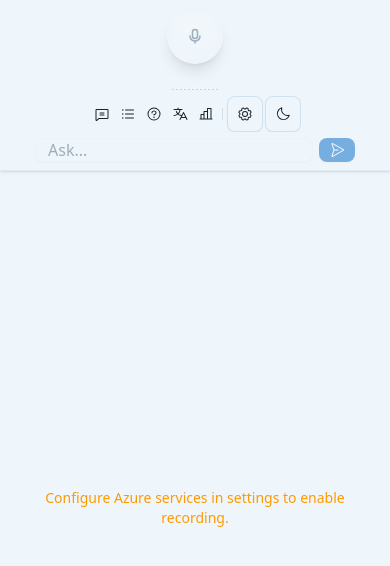
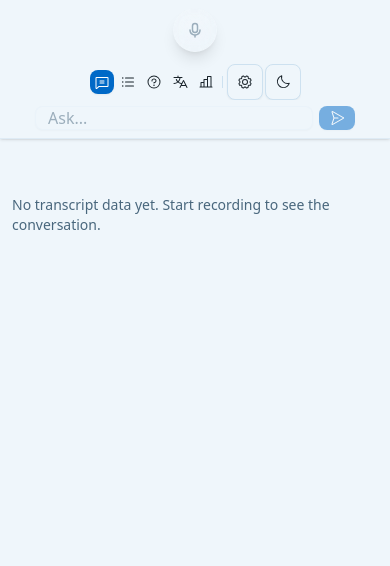
Before and after one commit to segraef/ai-conversation-will, a React (Vite) app: page / in a window 390 px wide. Shown: the top 566 px of the page. Built offline with nearby package versions, Linux system fonts and the light colour scheme.

Commit message:
feat: Refactor view management in App component and enhance UI responsiveness

```diff
--- a/src/App.tsx
+++ b/src/App.tsx
@@ -9,7 +9,6 @@ import { TranslationView } from './components/TranslationView';
 import { AnalysisView } from './components/AnalysisView';
 import { SettingsDialog } from './components/SettingsDialog';
 import { DarkModeToggle } from './components/DarkModeToggle';
-import { SoundVisualizer } from './components/SoundVisualizer';
 import { Toaster } from '@/components/ui/sonner';
 import { Input } from '@/components/ui/input';
 import { Button } from '@/components/ui/button';
@@ -22,7 +21,7 @@ import {
   ChartBar
 } from '@phosphor-icons/react';
 
-type PanelType = 'transcript' | 'summaries' | 'qa' | 'translation' | 'analysis' | null;
+type ViewType = 'transcript' | 'summaries' | 'qa' | 'translation' | 'analysis';
 
 function AppContent() {
   const {
@@ -47,7 +46,7 @@ function AppContent() {
   } = useApp();
 
   const { theme, setTheme } = useTheme();
-  const [activePanel, setActivePanel] = useState<PanelType>(null);
+  const [activeView, setActiveView] = useState<ViewType>('transcript');
   const [message, setMessage] = useState('');
   const [isSubmitting, setIsSubmitting] = useState(false);
 
@@ -100,8 +99,8 @@ function AppContent() {
     try {
       await askQuestion(message.trim());
       setMessage('');
-      // Optionally open QA panel to show the result
-      setActivePanel('qa');
+      // Switch to QA view to show the result
+      setActiveView('qa');
     } catch (error) {
       console.error('Error asking question:', error);
     } finally {
@@ -109,8 +108,8 @@ function AppContent() {
     }
   };
 
-  const togglePanel = (panel: PanelType) => {
-    setActivePanel(activePanel === panel ? null : panel);
+  const switchView = (view: ViewType) => {
+    setActiveView(view);
   };
 
   return (
@@ -127,39 +126,35 @@ function AppContent() {
                   isRecording={recordingState.isRecording}
                   onToggle={toggleRecording}
                   disabled={sttStatus !== 'connected' || openaiStatus !== 'connected'}
+                  audioLevel={audioLevel}
                 />
               </div>
 
-              {/* Recording status and visualizer */}
-              <div className="min-w-0 w-full sm:w-40 md:w-48 order-2 sm:order-none">
+              {/* Recording status */}
+              <div className="min-w-0 w-full sm:w-40 md:w-48 order-2 sm:order-none flex justify-center">
                 {recordingState.isRecording && (
-                  <div className="flex items-center justify-center gap-2 mb-0.5 sm:mb-1">
                   <div className="text-xs text-muted-foreground bg-primary/10 px-1.5 py-0.5 rounded">
                     {formatRecordingTime()}
                   </div>
-                  </div>
                 )}
-
-                {/* Sound visualizer */}
-                <SoundVisualizer isRecording={recordingState.isRecording} audioLevel={audioLevel} />
               </div>
 
               {/* Control buttons - responsive sizing */}
               <div className="flex items-center gap-0.5 sm:gap-1 flex-shrink-0 order-3 sm:order-none overflow-x-auto">
                 <Button
-                  variant={activePanel === 'transcript' ? 'default' : 'ghost'}
+                  variant={activeView === 'transcript' ? 'default' : 'ghost'}
                   size="sm"
-                  onClick={() => togglePanel('transcript')}
+                  onClick={() => switchView('transcript')}
                   className="h-6 w-6 sm:h-7 sm:w-7 md:h-8 md:w-8 p-0 flex-shrink-0"
-                  title="Transcript"
+                  title="Live Transcript"
                 >
                   <ChatText size={10} className="sm:w-3 sm:h-3 md:w-3.5 md:h-3.5" />
                 </Button>
 
                 <Button
-                  variant={activePanel === 'summaries' ? 'default' : 'ghost'}
+                  variant={activeView === 'summaries' ? 'default' : 'ghost'}
                   size="sm"
-                  onClick={() => togglePanel('summaries')}
+                  onClick={() => switchView('summaries')}
                   className="h-6 w-6 sm:h-7 sm:w-7 md:h-8 md:w-8 p-0 flex-shrink-0"
                   title="Summaries"
                 >
@@ -167,19 +162,19 @@ function AppContent() {
                 </Button>
 
                 <Button
-                  variant={activePanel === 'qa' ? 'default' : 'ghost'}
+                  variant={activeView === 'qa' ? 'default' : 'ghost'}
                   size="sm"
-                  onClick={() => togglePanel('qa')}
+                  onClick={() => switchView('qa')}
                   className="h-6 w-6 sm:h-7 sm:w-7 md:h-8 md:w-8 p-0 flex-shrink-0"
-                  title="Q&A"
+                  title="Questions & Answers"
                 >
                   <Question size={10} className="sm:w-3 sm:h-3 md:w-3.5 md:h-3.5" />
                 </Button>
 
                 <Button
-                  variant={activePanel === 'translation' ? 'default' : 'ghost'}
+                  variant={activeView === 'translation' ? 'default' : 'ghost'}
                   size="sm"
-                  onClick={() => togglePanel('translation')}
+                  onClick={() => switchView('translation')}
                   className="h-6 w-6 sm:h-7 sm:w-7 md:h-8 md:w-8 p-0 flex-shrink-0"
                   title="Translation"
                 >
@@ -187,9 +182,9 @@ function AppContent() {
                 </Button>
 
                 <Button
-                  variant={activePanel === 'analysis' ? 'default' : 'ghost'}
+                  variant={activeView === 'analysis' ? 'default' : 'ghost'}
                   size="sm"
-                  onClick={() => togglePanel('analysis')}
+                  onClick={() => switchView('analysis')}
                   className="h-6 w-6 sm:h-7 sm:w-7 md:h-8 md:w-8 p-0 flex-shrink-0"
                   title="Analysis"
                 >
@@ -237,67 +232,28 @@ function AppContent() {
         </div>
       </div>
 
-      {/* Main content area with views */}
-      <div className="flex-1 flex">
-        {/* Center content when no panel is active */}
-        <div className={`flex-1 ${activePanel ? 'hidden sm:flex' : 'flex'} flex-col`}>
-          <main className="flex-1 flex items-center justify-center p-4">
-            <div className="text-center space-y-4 max-w-md">
-              {(sttStatus !== 'connected' || openaiStatus !== 'connected') && (
-                <div className="text-amber-500 text-sm">
-                  Configure Azure services in settings to enable recording.
-                </div>
+      {/* Main content area - views directly below control bar */}
+      <div className="flex-1 overflow-hidden">
+        <div className="h-full bg-background">
+          {activeView === 'transcript' && (
+            <TranscriptView segments={transcript} interimText={interimText} />
           )}
-            </div>
-          </main>
-        </div>
-
-        {/* Views panel - positioned below control bar */}
-        {activePanel && (
-          <div className="fixed inset-x-0 top-0 bottom-0 sm:relative sm:inset-auto z-30 flex flex-col sm:w-80 md:w-96 lg:w-[28rem] xl:w-[32rem]">
-            {/* Mobile overlay - positioned below control bar */}
-            <div
-              className="sm:hidden absolute inset-x-0 bottom-0 panel-below-control-bar bg-black/50 backdrop-blur-sm"
-              onClick={() => setActivePanel(null)}
-            />
-
-            {/* Panel content - positioned below control bar on mobile */}
-            <div className="absolute inset-x-2 bottom-2 panel-below-control-bar sm:relative sm:inset-0 sm:h-full bg-background border border-border/50 sm:border-l rounded-lg sm:rounded-none sm:rounded-l-lg shadow-xl overflow-hidden">
-              <div className="h-full flex flex-col">
-                <div className="p-2 sm:p-3 border-b flex items-center justify-between bg-muted/30">
-                  <h3 className="font-medium text-xs">
-                    {activePanel === 'transcript' && 'Live Transcript'}
-                    {activePanel === 'summaries' && 'Summaries'}
-                    {activePanel === 'qa' && 'Questions & Answers'}
-                    {activePanel === 'translation' && 'Translation'}
-                    {activePanel === 'analysis' && 'Analysis'}
-                  </h3>
-                  <Button
-                    variant="ghost"
-                    size="sm"
-                    onClick={() => setActivePanel(null)}
-                    className="h-5 w-5 p-0 hover:bg-background"
-                  >
-                    <span className="text-sm">×</span>
-                  </Button>
-                </div>
-
-                <div className="flex-1 overflow-hidden">
-                  {activePanel === 'transcript' && <TranscriptView segments={transcript} interimText={interimText} />}
-                  {activePanel === 'summaries' && <SummariesView summaries={summaries} />}
-                  {activePanel === 'qa' && <QAView qaList={qaList} />}
-                  {activePanel === 'translation' && (
+          {activeView === 'summaries' && (
+            <SummariesView summaries={summaries} />
+          )}
+          {activeView === 'qa' && (
+            <QAView qaList={qaList} />
+          )}
+          {activeView === 'translation' && (
             <TranslationView
               translations={translations}
               showOriginal={settings.translation.showOriginal}
             />
           )}
-                  {activePanel === 'analysis' && <AnalysisView analyses={analyses} />}
+          {activeView === 'analysis' && (
+            <AnalysisView analyses={analyses} />
+          )}
         </div>
-              </div>
-            </div>
-          </div>
-        )}
       </div>
 
       <Toaster />
--- a/src/components/RecordButton.tsx
+++ b/src/components/RecordButton.tsx
@@ -7,12 +7,29 @@ interface RecordButtonProps {
   isRecording: boolean;
   onToggle: () => void;
   disabled?: boolean;
+  audioLevel?: number; // Audio level from 0-100
 }
 
-export function RecordButton({ isRecording, onToggle, disabled = false }: RecordButtonProps) {
+export function RecordButton({ isRecording, onToggle, disabled = false, audioLevel = 0 }: RecordButtonProps) {
   const [isPressed, setIsPressed] = useState(false);
 
+  // Calculate glow intensity based on audio level
+  const glowIntensity = Math.min(audioLevel / 30, 1); // Normalize to 0-1, cap at level 30
+  const pulseScale = 1 + (glowIntensity * 0.15); // Scale from 1 to 1.15 based on audio
+
   return (
+    <div className="relative">
+      {/* Animated glow effect when recording */}
+      {isRecording && (
+        <div
+          className="absolute inset-0 rounded-full bg-red-500/30 blur-md transition-all duration-150"
+          style={{
+            transform: `scale(${pulseScale})`,
+            opacity: 0.3 + (glowIntensity * 0.4) // Opacity from 0.3 to 0.7
+          }}
+        />
+      )}
+
       <Button
         onClick={onToggle}
         disabled={disabled}
@@ -20,7 +37,7 @@ export function RecordButton({ isRecording, onToggle, disabled = false }: Record
         onMouseUp={() => setIsPressed(false)}
         onMouseLeave={() => setIsPressed(false)}
         className={cn(
-        'relative h-14 w-14 rounded-full p-0 transition-all duration-200',
+          'relative h-11 w-11 rounded-full p-0 transition-all duration-150', // Smaller: h-11 w-11 instead of h-14 w-14
           'bg-gradient-to-br from-white/20 to-white/5',
           'backdrop-blur-sm border border-white/10',
           'shadow-lg shadow-black/20',
@@ -31,8 +48,13 @@ export function RecordButton({ isRecording, onToggle, disabled = false }: Record
           // Glass morphism effect
           'before:absolute before:inset-0 before:rounded-full',
           'before:bg-gradient-to-br before:from-white/30 before:to-transparent',
-        'before:opacity-0 hover:before:opacity-100 before:transition-opacity'
+          'before:opacity-0 hover:before:opacity-100 before:transition-opacity',
+          // Audio-reactive scaling when recording
+          isRecording && 'transition-transform duration-150'
         )}
+        style={isRecording ? {
+          transform: `scale(${0.95 + (glowIntensity * 0.1)})` // Scale from 0.95 to 1.05 based on audio
+        } : undefined}
         aria-label={isRecording ? 'Stop recording' : 'Start recording'}
       >
         <div className="relative z-10">
@@ -40,7 +62,7 @@ export function RecordButton({ isRecording, onToggle, disabled = false }: Record
             <MicrophoneSlash
               weight="bold"
               className={cn(
-              "h-6 w-6 transition-colors duration-200",
+                "h-5 w-5 transition-colors duration-200", // Smaller icon: h-5 w-5 instead of h-6 w-6
                 "text-red-400"
               )}
             />
@@ -48,7 +70,7 @@ export function RecordButton({ isRecording, onToggle, disabled = false }: Record
             <Microphone
               weight="bold"
               className={cn(
-              "h-6 w-6 transition-colors duration-200",
+                "h-5 w-5 transition-colors duration-200", // Smaller icon: h-5 w-5 instead of h-6 w-6
                 disabled ? "text-muted-foreground" : "text-primary"
               )}
             />
@@ -58,5 +80,6 @@ export function RecordButton({ isRecording, onToggle, disabled = false }: Record
         {/* Additional glass highlight */}
         <div className="absolute inset-1 rounded-full bg-gradient-to-t from-transparent to-white/20 pointer-events-none" />
       </Button>
+    </div>
   );
 }
--- a/src/components/TranscriptView.tsx
+++ b/src/components/TranscriptView.tsx
@@ -1,5 +1,4 @@
 import { useEffect, useRef } from 'react';
-import { Card, CardContent } from '@/components/ui/card';
 import { ScrollArea } from '@/components/ui/scroll-area';
 import { TranscriptSegment, InterimTranscriptSegment } from '@/contexts/types';
 
@@ -21,8 +20,8 @@ export function TranscriptView({ segments, interimText }: TranscriptViewProps) {
     }
   }, [segments, interimText]);
   return (
-    <Card className="flex-1 overflow-hidden">
-      <CardContent className="p-0">
+    <div className="h-full overflow-hidden">
+      <div className="h-full">
         <ScrollArea ref={scrollAreaRef} className="h-[calc(100vh-var(--control-bar-height,140px)-120px)] sm:h-[calc(100vh-12rem)] w-full">
           <div className="p-3 pb-6 space-y-3">{/* Added pb-6 for bottom padding */}
             {segments.length === 0 ? (
@@ -58,7 +57,7 @@ export function TranscriptView({ segments, interimText }: TranscriptViewProps) {
                         {new Date(interimText.timestamp).toLocaleTimeString()}
                       </span>
                       <span className="text-xs bg-yellow-100 dark:bg-yellow-900 text-yellow-800 dark:text-yellow-200 px-1.5 py-0.5 rounded">
-                        typing...
+                        speaking...
                       </span>
                     </div>
                     <div className="text-sm text-muted-foreground italic">
@@ -70,7 +69,7 @@ export function TranscriptView({ segments, interimText }: TranscriptViewProps) {
             )}
           </div>
         </ScrollArea>
-      </CardContent>
-    </Card>
+      </div>
+    </div>
   );
 }
--- a/src/contexts/AppContext.tsx
+++ b/src/contexts/AppContext.tsx
@@ -521,7 +521,7 @@ export function AppProvider({ children }: { children: ReactNode }) {
         addTranscriptSegment,
         clearTranscript,
         interimText,
-        setInterimText: clearInterimText,
+        setInterimText,
         summaries,
         addSummary,
         qaList,
```
Also changed, not shown: src/components/AnalysisView.tsx (+0 -34 lines), src/components/QAView.tsx (+4 -5 lines), src/components/SummariesView.tsx (+5 -6 lines), src/components/TranslationView.tsx (+0 -48 lines). Lines whose indentation alone changed are shown as unchanged.
